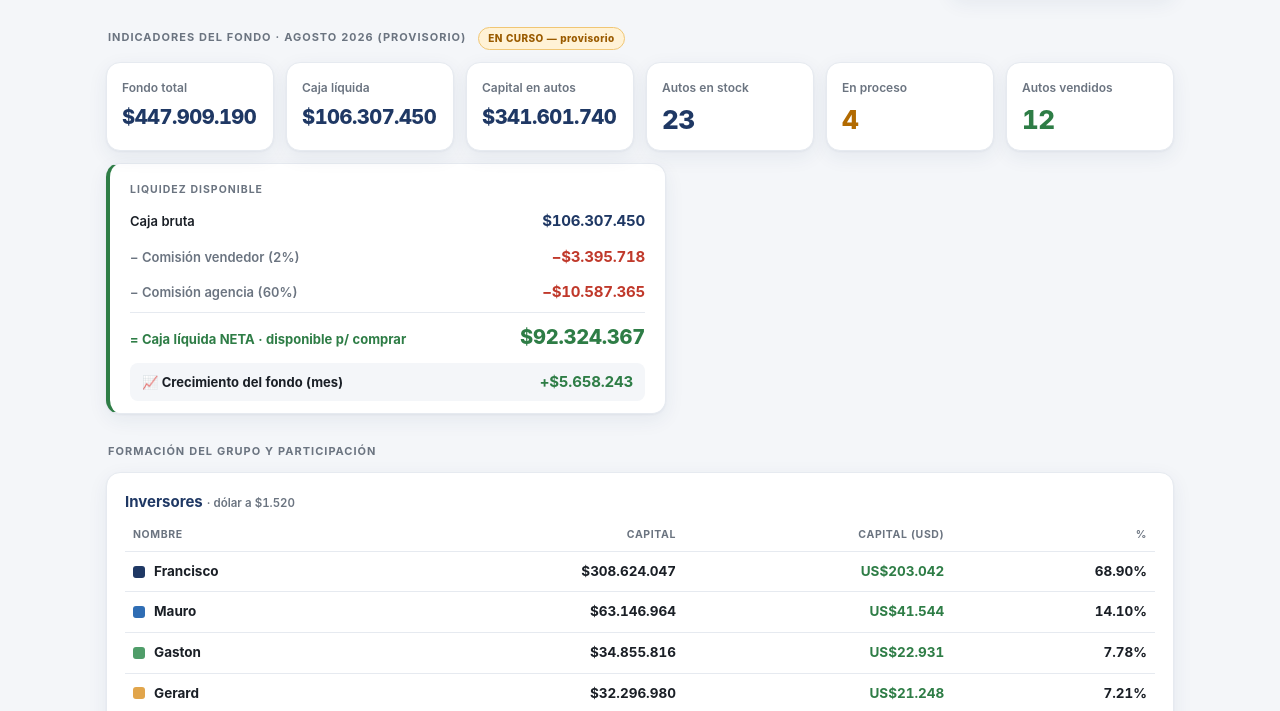
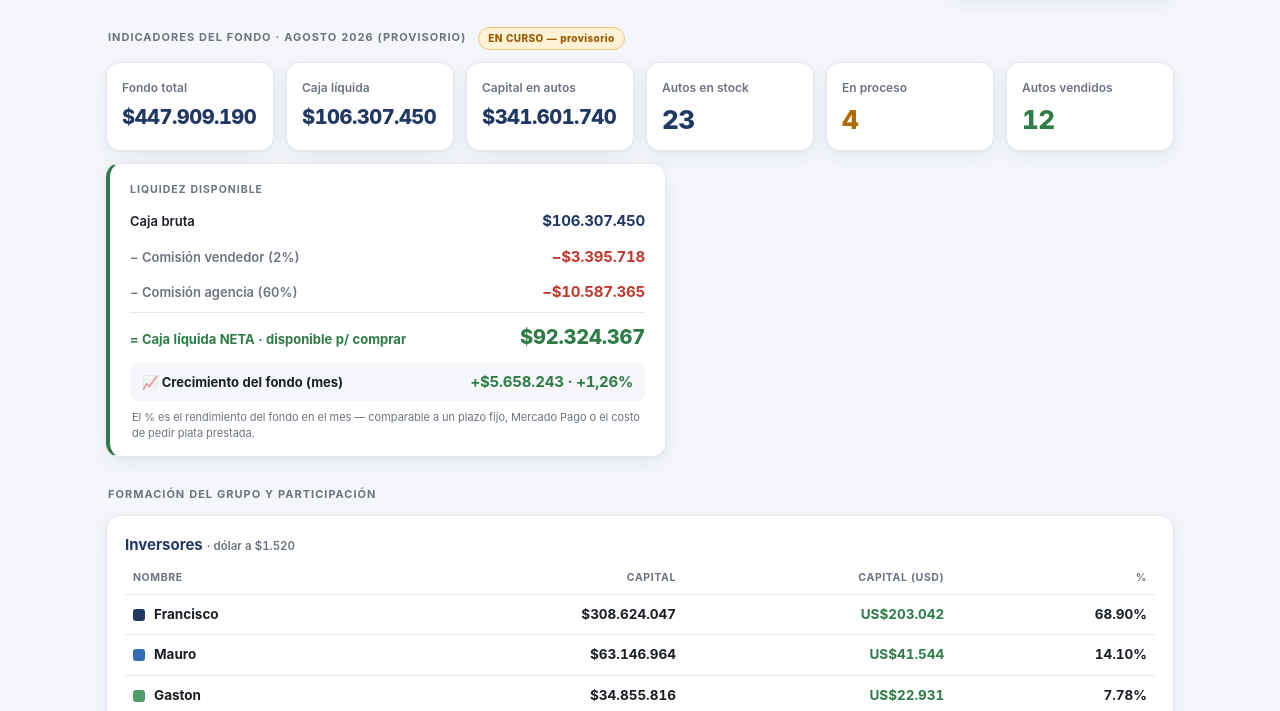
Before and after one commit to gmpavicic/panel-fondo, a plain HTML site: page index.html in a window 1280 px wide. Shown: the part 85-796 px from the top of the page. Drawn offline with Linux system fonts and the light colour scheme.

Commit message:
Crecimiento del fondo tambien en % (rendimiento mensual) + nota comparativa vs plazo fijo/MP/interes
Co-Authored-By: Claude Opus 4.8 <noreply@anthropic.com>

```diff
--- a/index.html
+++ b/index.html
@@ -91,6 +91,7 @@
   .caja-band .cb-row.growth { margin-top: 4px; background: var(--gris-1); border-radius: 8px; padding: 8px 12px; }
   .caja-band .cb-row.growth .cb-lbl { font-weight: 650; }
   .caja-band .cb-row.growth .cb-val { color: var(--verde); }
+  .caja-band .cb-caption { font-size: 11px; color: var(--gris-3); line-height: 1.5; padding: 8px 2px 2px; }
 
   /* ===================== TABLAS ===================== */
   .tabla-scroll { overflow-x: auto; }
@@ -191,6 +192,7 @@
     <div class="cb-row neg" id="cbAgenciaRow"><span class="cb-lbl">− Comisión agencia (60%)</span><span class="cb-val" id="cbAgencia">—</span></div>
     <div class="cb-row net"><span class="cb-lbl">= Caja líquida NETA · disponible p/ comprar</span><span class="cb-val" id="cbNeta">—</span></div>
     <div class="cb-row growth" id="cbGrowthRow"><span class="cb-lbl">📈 Crecimiento del fondo (mes)</span><span class="cb-val" id="cbGrowth">—</span></div>
+    <div class="cb-caption" id="cbCaption">El % es el rendimiento del fondo en el mes — comparable a un plazo fijo, Mercado Pago o el costo de pedir plata prestada.</div>
   </div>
 
   <!-- ===================== GRUPO / PARTICIPACIÓN ===================== -->
@@ -331,11 +333,17 @@
       // Crecimiento del mes: con signo (+/−), fila solo si viene el dato
       const cre = mes.crecimientoEstimadoMes;
       const filaCre = document.getElementById("cbGrowthRow");
+      const caption = document.getElementById("cbCaption");
       if (cre != null) {
         const signo = cre > 0 ? "+" : cre < 0 ? "−" : "";
-        document.getElementById("cbGrowth").textContent = signo + fmt$(Math.abs(cre));
+        // % de crecimiento del mes: explícito (crecimientoPctMes) o crecimiento ÷ fondo total
+        const pct = mes.crecimientoPctMes != null ? mes.crecimientoPctMes
+                  : (mes.fondoTotal ? cre / mes.fondoTotal * 100 : null);
+        const pctTxt = pct != null ? "  ·  " + signo + Math.abs(pct).toFixed(2).replace(".", ",") + "%" : "";
+        document.getElementById("cbGrowth").textContent = signo + fmt$(Math.abs(cre)) + pctTxt;
         filaCre.style.display = "flex";
-      } else { filaCre.style.display = "none"; }
+        caption.style.display = (pct != null) ? "block" : "none";
+      } else { filaCre.style.display = "none"; caption.style.display = "none"; }
       band.style.display = "block";
     } else {
       band.style.display = "none";
```
